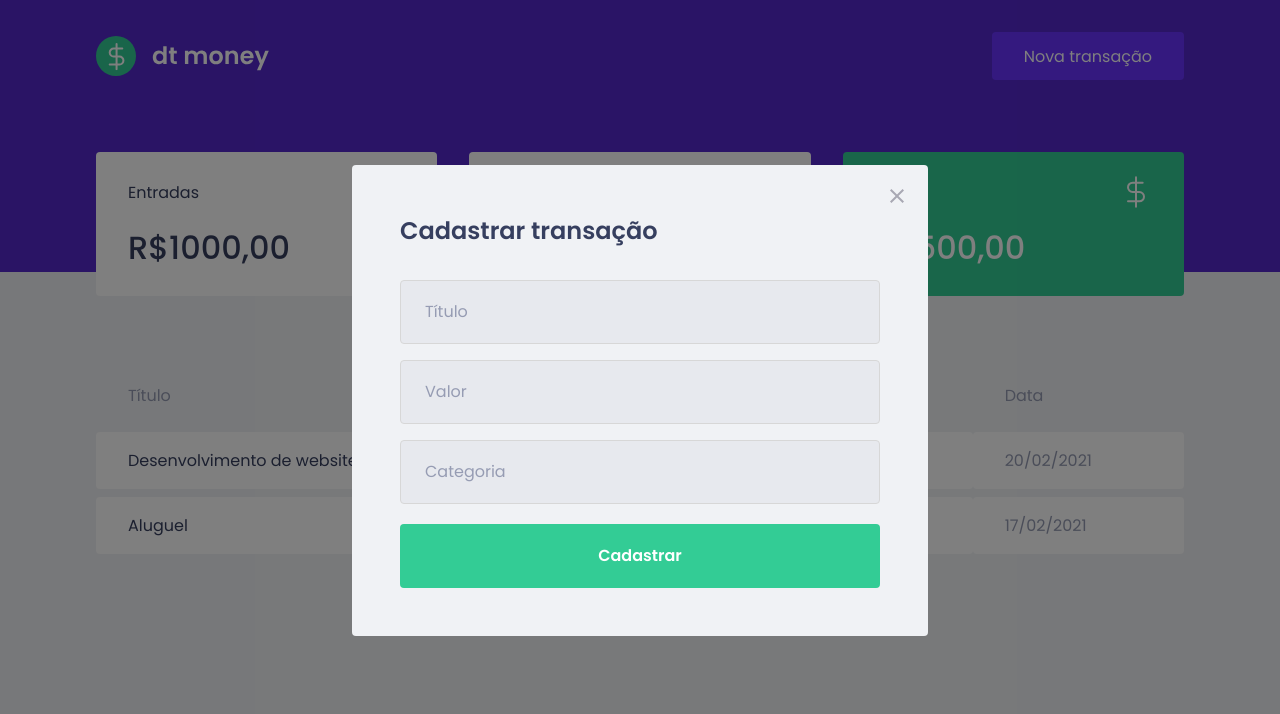
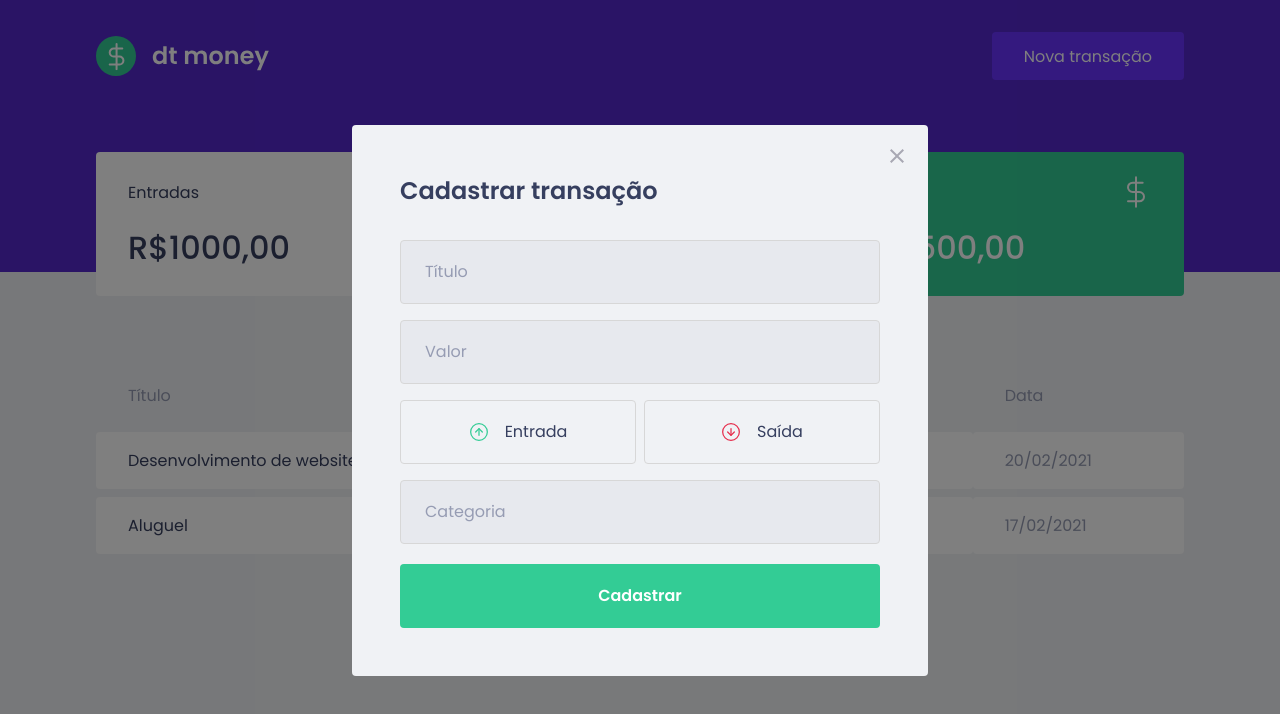
Before and after one commit to wfl-junior/rocketseat-ignite-dtmoney, a React (Create React App) app: page / in a window 1280 px wide. Both pictures are taken after a click on the button "Nova transação". Shown: the top 714 px of the page. Built offline with nearby package versions, Linux system fonts and the light colour scheme; no server answers; what miragejs would draw is missing.

Commit message:
Criando botões de Tipo

```diff
--- a/package.json
+++ b/package.json
@@ -5,6 +5,7 @@
   "dependencies": {
     "axios": "^0.27.2",
     "miragejs": "^0.1.45",
+    "polished": "^4.2.2",
     "react": "^18.2.0",
     "react-dom": "^18.2.0",
     "react-modal": "^3.15.1",
--- a/src/components/NewTransactionModal/index.tsx
+++ b/src/components/NewTransactionModal/index.tsx
@@ -1,6 +1,8 @@
 import ReactModal from "react-modal";
 import closeImage from "../../assets/icon-close.svg";
-import { Container } from "./styles";
+import incomeImage from "../../assets/icon-income.svg";
+import outcomeImage from "../../assets/icon-outcome.svg";
+import { Container, TransactionTypeContainer } from "./styles";
 
 interface NewTransactionModalProps {
   isOpen: boolean;
@@ -30,6 +32,18 @@ export const NewTransactionModal: React.FC<NewTransactionModalProps> = ({
 
       <input type="text" placeholder="Título" />
       <input type="number" placeholder="Valor" />
+
+      <TransactionTypeContainer>
+        <button type="button">
+          <img src={incomeImage} alt="Entrada" />
+          <span>Entrada</span>
+        </button>
+        <button type="button">
+          <img src={outcomeImage} alt="Saída" />
+          <span>Saída</span>
+        </button>
+      </TransactionTypeContainer>
+
       <input type="text" placeholder="Categoria" />
 
       <button type="submit">Cadastrar</button>
--- a/src/components/NewTransactionModal/styles.ts
+++ b/src/components/NewTransactionModal/styles.ts
@@ -1,3 +1,4 @@
+import { darken } from "polished";
 import styled from "styled-components";
 
 export const Container = styled.form`
@@ -13,8 +14,8 @@ export const Container = styled.form`
     height: 4rem;
     border-radius: 0.25rem;
 
-    border: 1px solid #d7d7d7;
-    background-color: #e7e9ee;
+    border: 1px solid var(--border);
+    background-color: var(--input-background);
 
     font-weight: 400;
     font-size: 1rem;
@@ -47,3 +48,40 @@ export const Container = styled.form`
     }
   }
 `;
+
+export const TransactionTypeContainer = styled.div`
+  margin-block: 1rem;
+  display: grid;
+  grid-template-columns: repeat(2, 1fr);
+  gap: 0.5rem;
+
+  > button {
+    height: 4rem;
+    border: 1px solid var(--border);
+    border-radius: 0.25rem;
+
+    background: transparent;
+
+    display: flex;
+    align-items: center;
+    justify-content: center;
+
+    transition: border-color 0.2s linear;
+
+    &:hover {
+      border-color: ${darken(0.1, "#d7d7d7")};
+    }
+
+    > img {
+      aspect-ratio: 1 / 1;
+      width: 20px;
+    }
+
+    > span {
+      display: inline-block;
+      margin-left: 1rem;
+      font-size: 1rem;
+      color: var(--text-title);
+    }
+  }
+`;
--- a/src/styles/global.ts
+++ b/src/styles/global.ts
@@ -13,6 +13,9 @@ export const GlobalStyle = createGlobalStyle`
 
     --background: #f0f2f5;
     --shape: #ffffff;
+
+    --border: #d7d7d7;
+    --input-background: #e7e9ee;
   }
 
   *, *::before, *::after {
```
Also changed, not shown: 1 other file (tests, documents, lock files or other folders).
